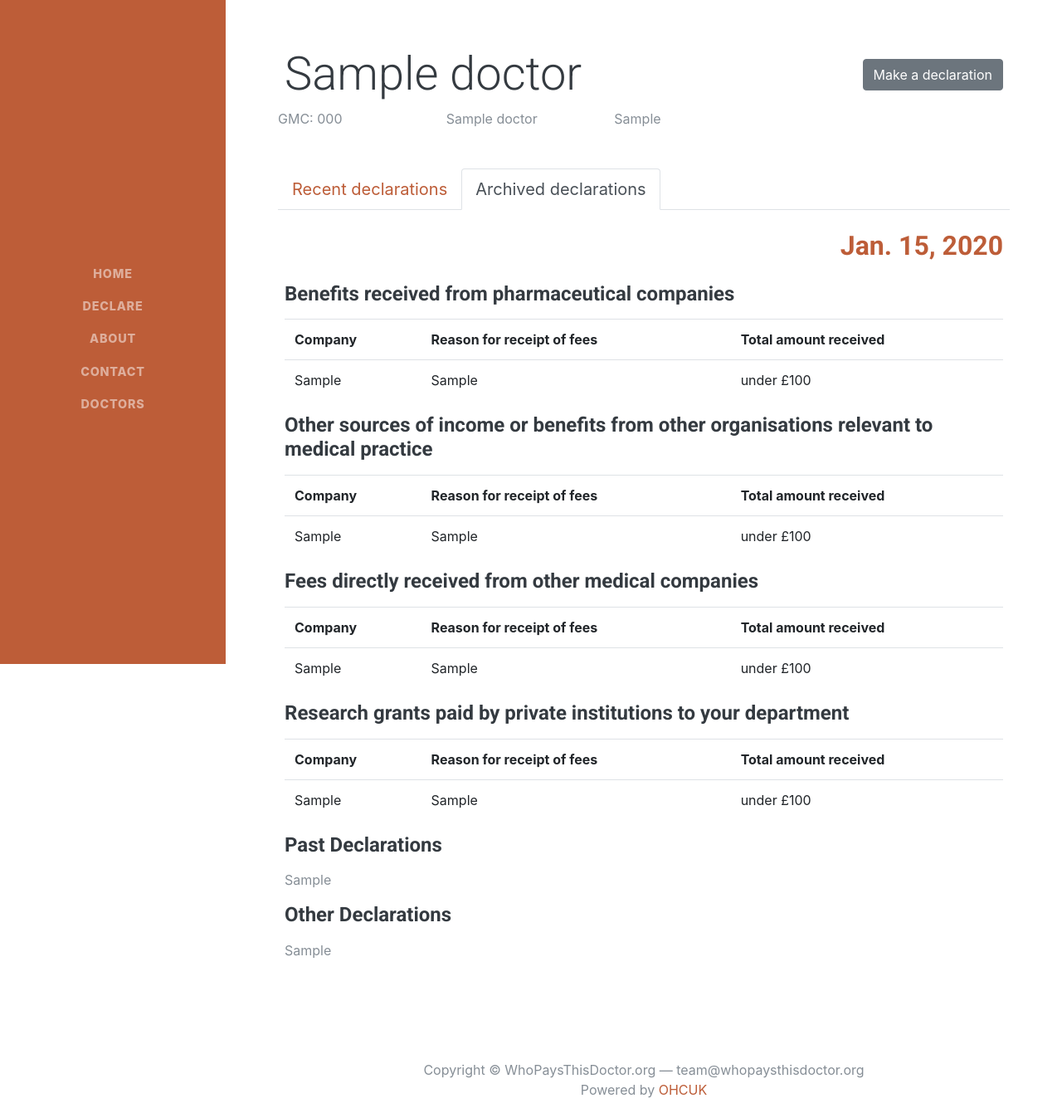
After one commit to openhealthcare/whopaysthisdoctor.org, a Django app: page /doctor/1/archived in a window 1280 px wide. The commit adds this page. Shown: the whole page at 83% size. Run offline with Django 3.2, Linux system fonts and the light colour scheme; tables that the repository leaves empty hold one stand-in row (values such as "Sample post"); some libraries are stand-ins or nearby versions; some web fonts are replaced.

Commit message:
Adds in an archived view

```diff
--- a/doctors/models.py
+++ b/doctors/models.py
@@ -19,6 +19,11 @@ class Doctor(models.Model):
     primary_employer = models.CharField(max_length=200)
     employment_address = models.TextField()
     email = models.EmailField(blank=True, null=True)
+
+    class Meta:
+        ordering = [
+            "-detaileddeclaration__dt_created", "-declaration__dt_created"
+        ]
 
     def __str__(self):
         return u'{0} - {1}'.format(self.name, self.gmc_number)
--- a/doctors/static/scss/_who-pays.scss
+++ b/doctors/static/scss/_who-pays.scss
@@ -276,3 +276,8 @@ Declarations
         outline: 0;
     }
 }
+
+.faded{
+    font-weight: 600;
+    color: $gray-500;
+}
--- a/doctors/static/scss/resume.css
+++ b/doctors/static/scss/resume.css
@@ -448,6 +448,11 @@ Declarations
   outline: 0;
 }
 
+.faded {
+  font-weight: 600;
+  color: #adb5bd;
+}
+
 .bg-primary {
   background-color: #BD5D38 !important;
 }
--- /dev/null
+++ b/doctors/templates/doctors/doctor_detail_archived.html
@@ -0,0 +1,126 @@
+{% extends 'baser.html' %}
+
+{% load markdown_deux_tags %}
+{% load utils %}
+
+{% block content %}
+<section class="resume-section p-3 p-lg-5 d-flex justify-content-center" id="experience">
+  <div class="container-fluid ">
+  {% include "partials/doctor_header.html" %}
+
+  {% if not doctor.declaration_set.all %}
+  <div class="row">
+    <div class="col-md-12 mb-3">
+    </div>
+  </div>
+  <h2 class="faded text-center">
+    No archived declarations
+  </h2>
+  {% endif %}
+
+  {% for declaration in doctor.declaration_set.all %}
+  <div class="resume-date text-md-right p-2">
+    <h3>
+      <span class="text-primary">{{ declaration.date_created }}</span>
+    </h3>
+  </div>
+  <div class="resume-item d-flex flex-column flex-md-row mb-5">
+    <div class="p-2 flex-grow-1">
+      {% if declaration.nothing_to_declare %}
+      <h2>Nothing To Declare</h2>
+      {% endif %}
+
+      {% if declaration.pharmabenefit_set.count > 0 %}
+        <h4 class="mb-3">Benefits received from pharmaceutical companies</h4>
+        <table class="table">
+          <tr>
+            <th>Company</th>
+            <th>Reason for receipt of fees</th>
+            <th>Total amount received</th>
+          </tr>
+          {% for benefit in declaration.pharmabenefit_set.all %}
+            <tr>
+              <td>{{benefit.company}}</td>
+              <td>{{benefit.reason}}</td>
+              <td>{{benefit.get_band_display}}</td>
+            </tr>
+          {% endfor %}
+        </table>
+        {% endif %}
+
+      {% if declaration.othermedicalbenefit_set.count > 0 %}
+        <h4 class="mb-3">Other sources of income or benefits from other organisations relevant to
+medical practice</h4>
+        <table class="table">
+          <tr>
+            <th>Company</th>
+            <th>Reason for receipt of fees</th>
+            <th>Total amount received</th>
+          </tr>
+          {% for benefit in declaration.othermedicalbenefit_set.all %}
+            <tr>
+              <td>{{benefit.company}}</td>
+              <td>{{benefit.reason}}</td>
+              <td>{{benefit.get_band_display}}</td>
+            </tr>
+          {% endfor %}
+        </table>
+        {% endif %}
+
+      {% if declaration.feebenefit_set.count > 0 %}
+        <h4 class="mb-3">Fees directly received from other medical companies</h4>
+        <table class="table">
+          <tr>
+            <th>Company</th>
+            <th>Reason for receipt of fees</th>
+            <th>Total amount received</th>
+          </tr>
+          {% for benefit in declaration.feebenefit_set.all %}
+            <tr>
+              <td>{{benefit.company}}</td>
+              <td>{{benefit.reason}}</td>
+              <td>{{benefit.get_band_display}}</td>
+            </tr>
+          {% endfor %}
+        </table>
+        {% endif %}
+
+      {% if declaration.grantbenefit_set.count > 0 %}
+        <h4 class="mb-3">Research grants paid by private institutions to your department</h4>
+        <table class="table">
+          <tr>
+            <th>Company</th>
+            <th>Reason for receipt of fees</th>
+            <th>Total amount received</th>
+          </tr>
+          {% for benefit in declaration.grantbenefit_set.all %}
+            <tr>
+              <td>{{benefit.company}}</td>
+              <td>{{benefit.reason}}</td>
+              <td>{{benefit.get_band_display}}</td>
+            </tr>
+          {% endfor %}
+        </table>
+        {% endif %}
+
+        {% if declaration.past_declarations %}
+        <h4 class="mb-3">Past Declarations</h4>
+        <p>
+          {{ declaration.past_declarations|markdown }}
+        </p>
+        {% endif %}
+        {% if declaration.other_declarations %}
+        <h4 class="mb-3">Other Declarations</h4>
+        <p>
+          {{ declaration.other_declarations|markdown }}
+        </p>
+        {% endif %}
+      </div>
+    </div>
+
+{% endfor %}
+
+  </div>
+</section>
+
+{% endblock %}
--- /dev/null
+++ b/doctors/templates/partials/doctor_header.html
@@ -0,0 +1,29 @@
+<div class="d-flex">
+    <div class="p-2 flex-grow-1"><h2 class="mb-0">{{ doctor.name }}</h2></div>
+    <div class="p-2 align-self-center">
+      <a href="{% url 're-establish-identity' pk=doctor.pk %}" class="btn btn-secondary">Make a declaration</a>
+    </div>
+  </div>
+  <div class="row mb-5">
+    <div class="col-8">
+      <div class="row">
+          <div class="col-sm">
+              GMC: {{ doctor.gmc_number }}
+          </div>
+          <div class="col-sm">
+              {{ doctor.job_title }}
+          </div>
+          <div class="col-sm">
+              {{ doctor.primary_employer }}
+          </div>
+      </div>
+    </div>
+  </div>
+  <ul class="nav nav-tabs mb-3">
+    <li class="nav-item">
+      <a class="nav-link {% if request.resolver_match.url_name == 'doctor-detail' %}active{% endif %}" href="{% url 'doctor-detail' pk=doctor.pk %}">Recent declarations</a>
+    </li>
+    <li class="nav-item">
+      <a class="nav-link {% if request.resolver_match.url_name == 'doctor-detail-archived' %}active{% endif %}" href="{% url 'doctor-detail-archived' pk=doctor.pk %}">Archived declarations</a>
+    </li>
+  </ul>
--- a/doctors/urls.py
+++ b/doctors/urls.py
@@ -51,9 +51,14 @@ urlpatterns = [
 
     # Register of conflicts of interest
     path(
-        'doctor/<pk>/',
+        'doctor/<pk>/active',
         doctors.views.DoctorDetailView.as_view(),
         name='doctor-detail'
+    ),
+    path(
+        'doctor/<pk>/archived',
+        doctors.views.DoctorDetailArchivedView.as_view(),
+        name='doctor-detail-archived'
     ),
     path(
         'doctor/<pk>.json',
--- a/doctors/views.py
+++ b/doctors/views.py
@@ -236,6 +236,12 @@ class DoctorDetailView(DetailView):
         return ctx
 
 
+class DoctorDetailArchivedView(DetailView):
+    model = models.Doctor
+    context_object_name = 'doctor'
+    template_name = "doctors/doctor_detail_archived.html"
+
+
 class DoctorJSONView(DetailView):
     queryset = models.Doctor.objects.all()
 
@@ -269,6 +275,6 @@ class DoctorListView(ListView):
         return models.Doctor.objects.filter(
             Q(detaileddeclaration__dt_created__lte=an_hour_ago) |
             Q(detaileddeclaration=None)
-        ).order_by(
+        ).distinct().order_by(
             "-detaileddeclaration__dt_created", "-declaration__dt_created"
-        ).distinct()
+        )
```
Also changed, not shown: doctors/templates/doctors/doctor_detail.html (+14 -20 lines), 1 other file.
